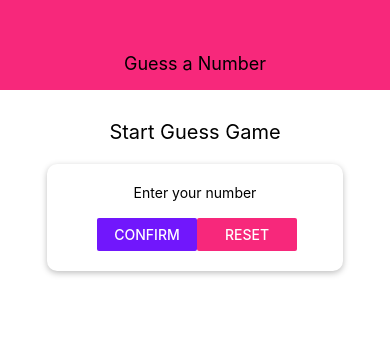
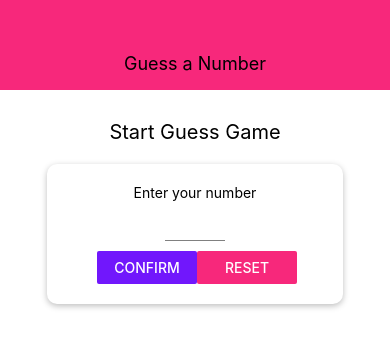
Before and after one commit to regotiss/RN-Guess-Game, a React Native app: screen / in a window 390 px wide. Shown: the top 348 px of the page. Built offline with nearby package versions, Linux system fonts and the light colour scheme.

Commit message:
Add separate input component

```diff
--- /dev/null
+++ b/components/Input.js
@@ -0,0 +1,17 @@
+import React from "react";
+import { TextInput, StyleSheet } from "react-native";
+
+const Input = props => (
+  <TextInput {...props} style={{ ...styles.input, ...props.style }} />
+);
+
+const styles = StyleSheet.create({
+  input: {
+    height: 30,
+    borderBottomColor: "gray",
+    borderBottomWidth: 1,
+    marginVertical: 10
+  }
+});
+
+export default Input;
--- a/screens/StartGameScreen.js
+++ b/screens/StartGameScreen.js
@@ -2,6 +2,7 @@
 import { View, StyleSheet, Text, TextInput, Button } from "react-native";
 import Card from "../components/Card";
 import { $primary, $secondary } from "../constants/colors";
+import Input from "../components/Input";
 
 const StartGameScreen = () => {
   return (
@@ -9,13 +10,19 @@
       <Text style={styles.title}>Start Guess Game</Text>
       <Card style={styles.inputContainer}>
         <Text>Enter your number</Text>
-        <TextInput />
+        <Input
+          style={styles.input}
+          blurOnSubmit
+          autoCapitalize="none"
+          keyboardType="number-pad"
+          maxLength={2}
+        />
         <View style={styles.buttonContainer}>
           <View style={styles.button}>
-            <Button title="Confirm" color={$secondary}/>
+            <Button title="Confirm" color={$secondary} />
           </View>
           <View style={styles.button}>
-            <Button title="Reset" color={$primary}/>
+            <Button title="Reset" color={$primary} />
           </View>
         </View>
       </Card>
@@ -44,7 +51,11 @@
     paddingHorizontal: 30
   },
   button: {
-      width: 100
+    width: 100
+  },
+  input: {
+    width: 60,
+    textAlign: "center"
   }
 });
 export default StartGameScreen;
```
